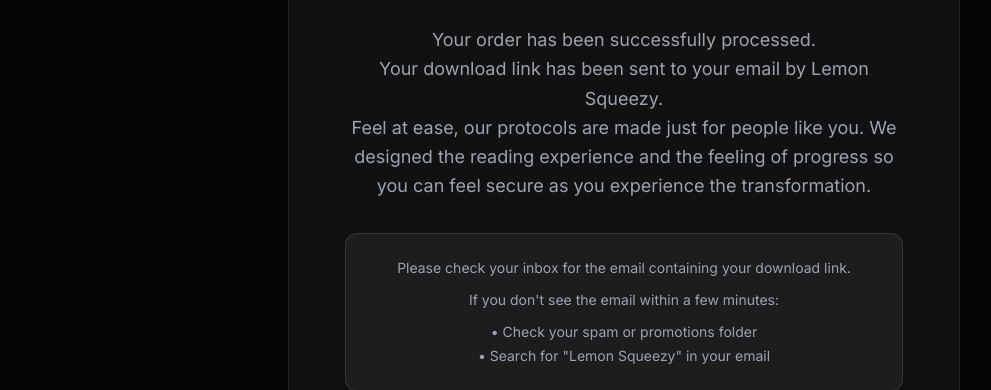
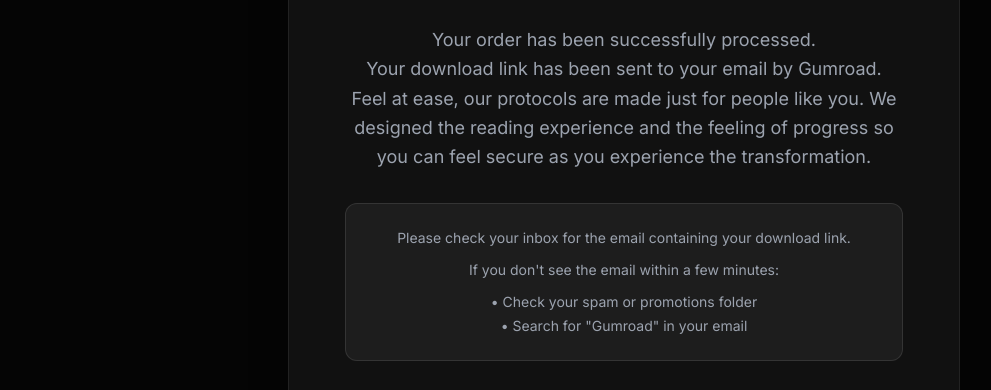
Before and after one commit to etnonbooks/Sovereign-Mind, a plain HTML site: page thankyou.html in a window 1280 px wide. Shown: the part 384-774 px from the top of the page, without its empty margins (16-1007 px from the left). Drawn offline with nearby package versions, Linux system fonts and the light colour scheme.

Commit message:
Update thankyou.html

```diff
--- a/thankyou.html
+++ b/thankyou.html
@@ -70,7 +70,7 @@ Thank You For Your Purchase
 
 Your order has been successfully processed.<br>
 
-Your download link has been sent to your email by Lemon Squeezy.<br>
+Your download link has been sent to your email by Gumroad.<br>
 Feel at ease, our protocols are made just for people like you. We designed the reading experience and the feeling of progress so you can feel secure as you experience the transformation.
 
 </p>
@@ -88,7 +88,7 @@ If you don't see the email within a few minutes:
 <ul class="space-y-1">
 
 <li>• Check your spam or promotions folder</li>
-<li>• Search for "Lemon Squeezy" in your email</li>
+<li>• Search for "Gumroad" in your email</li>
 
 </ul>
 
```
